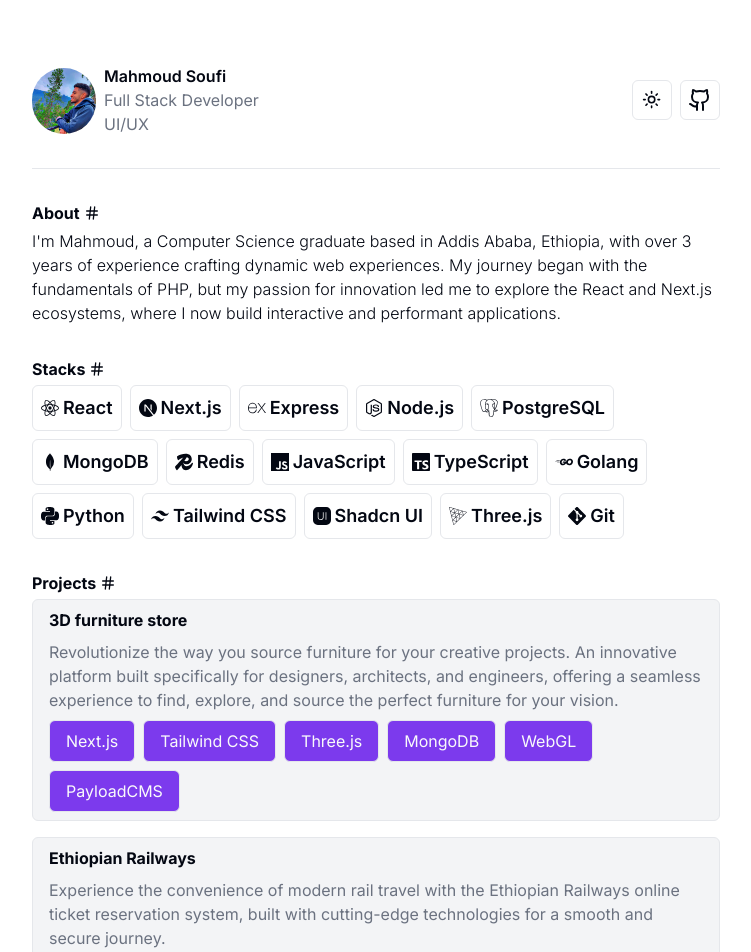
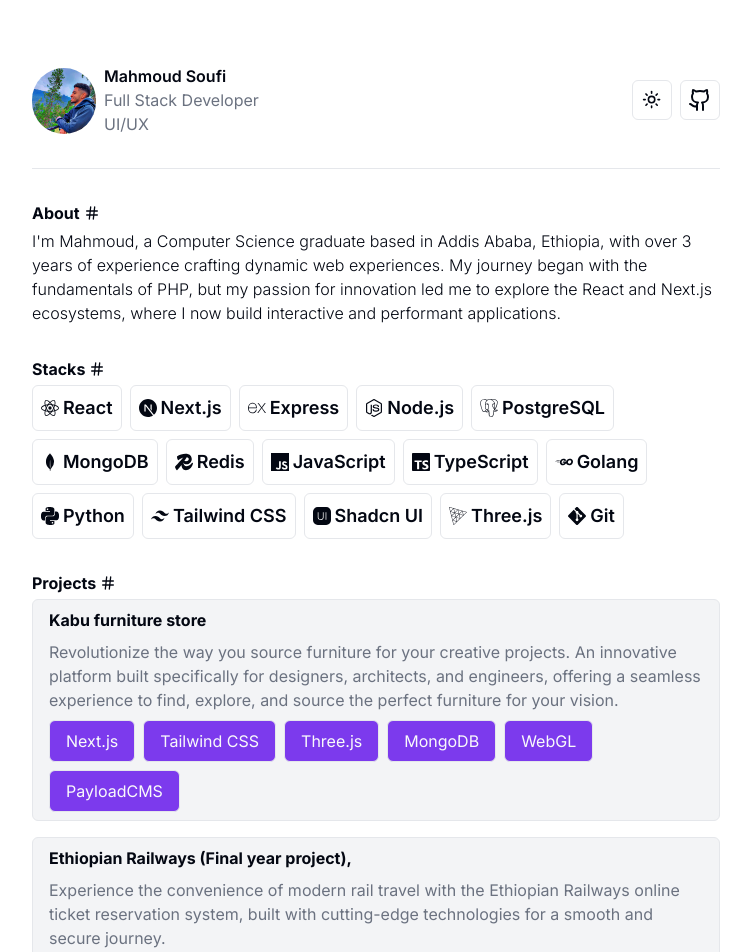
Before and after one commit to Soufi-MA/my-portfolio, a Next.js app: page / in a window 1280 px wide. Shown: the top 952 px of the page, without its empty margins (264-1015 px from the left). Built offline with nearby package versions, Linux system fonts and the light colour scheme.

Commit message:
chore: refactored project data

```diff
--- a/src/components/Projects.tsx
+++ b/src/components/Projects.tsx
@@ -13,7 +13,7 @@
 const projects: Project[] = [
   {
     id: 1,
-    title: "3D furniture store",
+    title: "Kabu furniture store",
     body: "Revolutionize the way you source furniture for your creative projects. An innovative platform built specifically for designers, architects, and engineers, offering a seamless experience to find, explore, and source the perfect furniture for your vision.",
     stack: [
       "Next.js",
@@ -27,7 +27,7 @@
   },
   {
     id: 2,
-    title: "Ethiopian Railways",
+    title: "Ethiopian Railways (Final year project),",
     body: "Experience the convenience of modern rail travel with the Ethiopian Railways online ticket reservation system, built with cutting-edge technologies for a smooth and secure journey.",
     stack: [
       "Next.js",
```
